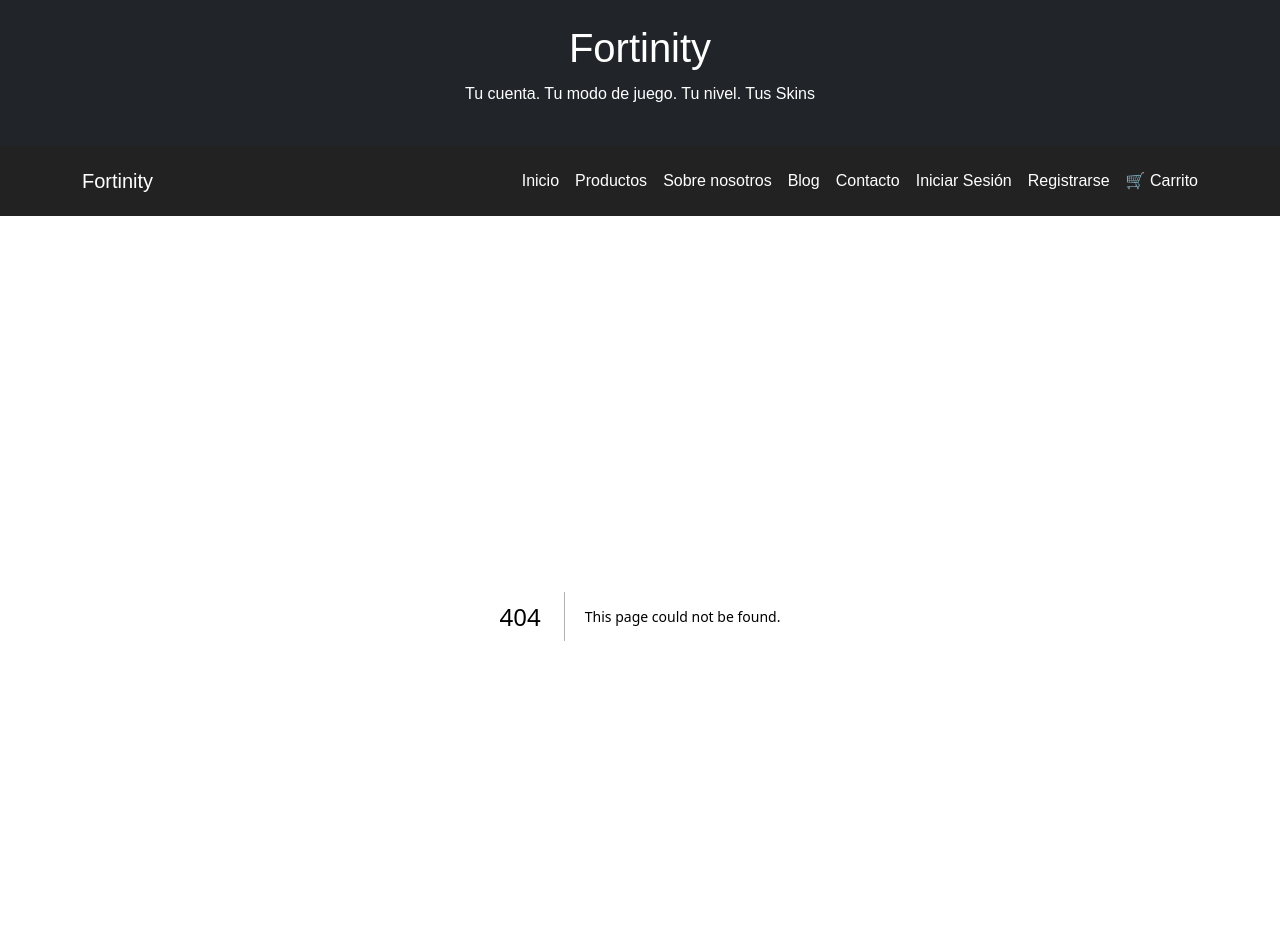
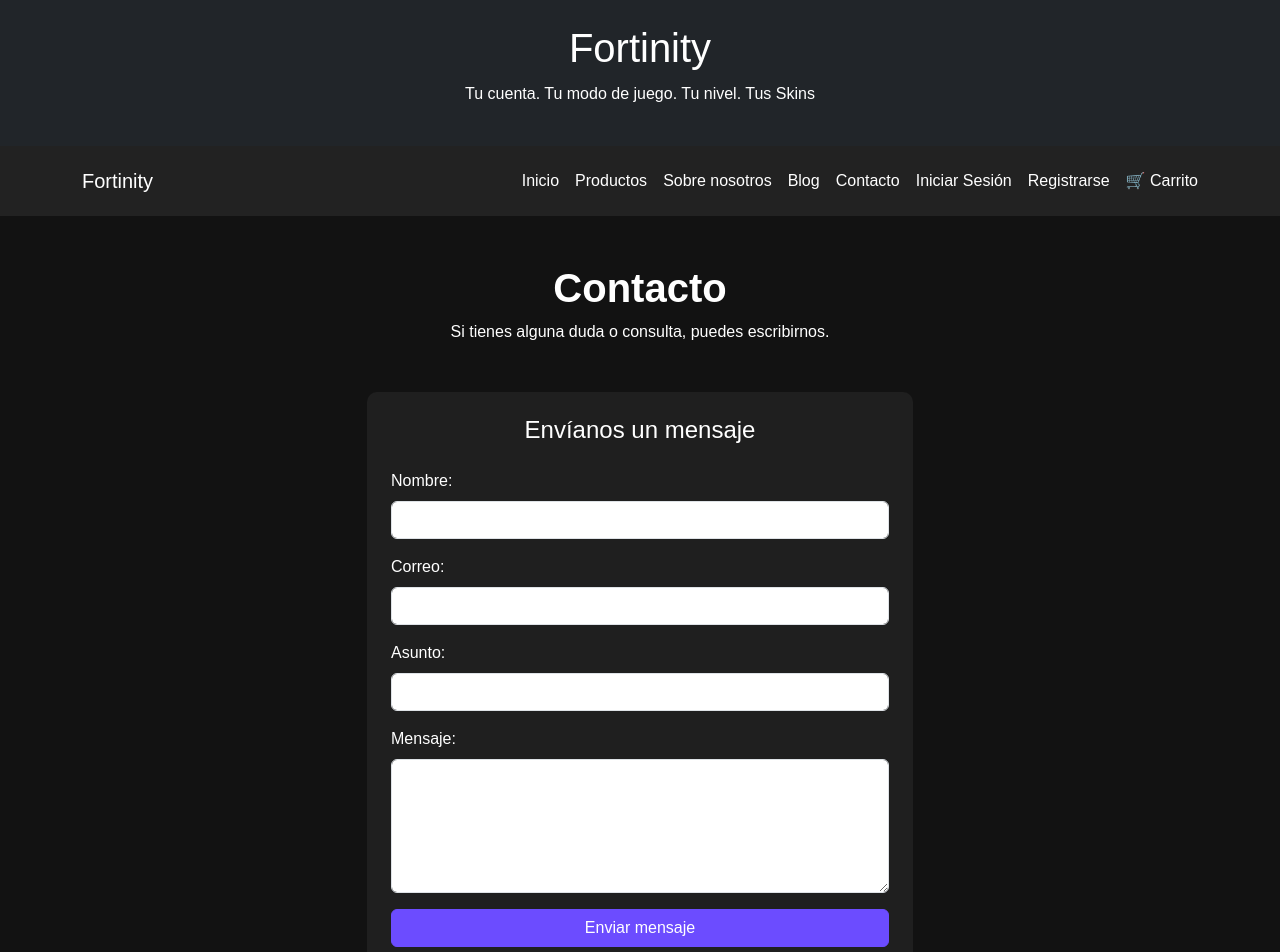
Before and after one commit to BIngvab/fortinity, a Next.js app in the folder fortinity-react/: page /contacto in a window 1280 px wide. Before the commit this address had no page. Shown: the top 952 px of the page. Built offline with nearby package versions, Linux system fonts and the light colour scheme.

Commit message:
Implementacion de paginas Nosotros y Contacto con validaciones

```diff
--- /dev/null
+++ b/fortinity-react/src/app/contacto/page.js
@@ -0,0 +1,175 @@
+"use client";
+import { useState } from "react";
+
+
+export default function Contacto() {
+
+    const [nombre, setNombre] = useState("");
+    const [correo, setCorreo] = useState("");
+    const [asunto, setAsunto] = useState("");
+    const [mensaje, setMensaje] = useState("");
+    const [mensajeContacto, setMensajeContacto] = useState("");
+
+
+    function enviarFormulario(evento) {
+        evento.preventDefault();
+
+        if (
+            !nombre.trim() ||
+            !correo.trim() ||
+            !asunto.trim() ||
+            !mensaje.trim()
+
+        ) {
+            setMensajeContacto("Debes completar todos los campos.");
+            return;
+
+        }
+
+
+        setMensajeContacto("¡Mensaje validado correctamente!");
+
+
+        setNombre("");
+        setCorreo("");
+        setAsunto("");
+        setMensaje("");
+
+    }
+
+
+    return (
+        <main className="container my-5">
+
+            <section className="text-center mb-5">
+
+                <h1 className="fw-bold">
+                    Contacto
+
+                </h1>
+
+
+                <p>
+                    Si tienes alguna duda o consulta, puedes escribirnos.
+
+                </p>
+
+            </section>
+
+
+            <section className="row justify-content-center">
+                <div className="col-12 col-md-8 col-lg-6">
+                    <div className="card p-4">
+
+                        <h2 className="h4 text-center mb-4">
+                            Envíanos un mensaje
+
+                        </h2>
+
+
+                        <form onSubmit={enviarFormulario}>
+                            <div className="mb-3">
+                                <label
+                                    htmlFor="contactoNombre"
+                                    className="form-label"
+                                >
+                                    Nombre:
+
+                                </label>
+
+                                <input
+                                    type="text"
+                                    id="contactoNombre"
+                                    className="form-control"
+                                    value={nombre}
+                                    onChange={(evento) => setNombre(evento.target.value)}
+                                    required
+                                />
+                            </div>
+
+
+                            <div className="mb-3">
+                                <label
+                                    htmlFor="contactoCorreo"
+                                    className="form-label"
+                                >
+                                    Correo:
+                                </label>
+
+                                <input
+                                    type="email"
+                                    id="contactoCorreo"
+                                    className="form-control"
+                                    value={correo}
+                                    onChange={(evento) => setCorreo(evento.target.value)}
+                                    required
+                                />
+                            </div>
+
+
+                            <div className="mb-3">
+                                <label
+                                    htmlFor="asunto"
+                                    className="form-label"
+                                >
+                                    Asunto:
+                                </label>
+
+                                <input
+                                    type="text"
+                                    id="asunto"
+                                    className="form-control"
+                                    value={asunto}
+                                    onChange={(evento) => setAsunto(evento.target.value)}
+                                    required
+                                />
+                            </div>
+
+
+                            <div className="mb-3">
+
+                                <label
+                                    htmlFor="mensaje"
+                                    className="form-label"
+                                >
+                                    Mensaje:
+                                </label>
+
+                                <textarea
+                                    id="mensaje"
+                                    className="form-control"
+                                    rows="5"
+                                    value={mensaje}
+                                    onChange={(evento) => setMensaje(evento.target.value)}
+                                    required
+                                />
+                            </div>
+
+
+                            <button
+                                type="submit"
+                                className="btn btn-primary w-100"
+                            >
+                                Enviar mensaje
+
+                            </button>
+
+
+                            {mensajeContacto && (
+
+                                <p
+                                    className="text-center mt-3"
+                                    role="status"
+                                >
+                                    {mensajeContacto}
+
+                                </p>
+
+                            )}
+                        </form>
+                    </div>
+                </div>
+            </section>
+        </main>
+    );
+}
```
Also changed, not shown: fortinity-react/src/app/nosotros/page.js (added, +114 -0 lines).
